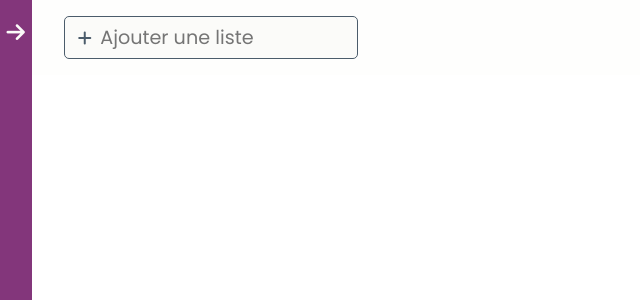
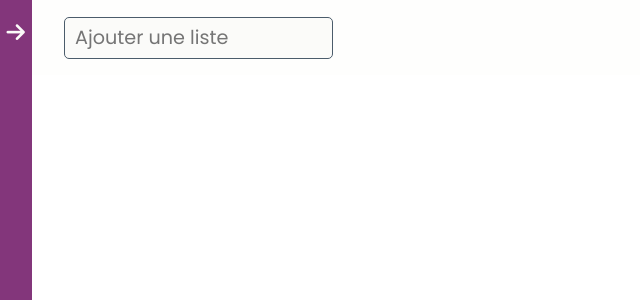
Before and after one commit to CoralieGa33/cda_projet_project_hive, a PHP site: template app/templates/board.php in a window 1280 px wide. Shown: the part 72-372 px from the top of the page, without its empty margins (0-640 px from the left). Run offline with PHP 8.4, Linux system fonts and the light colour scheme; the template is opened without the code that fills it, so the values that code supplies are empty; the visitor is signed in with stand-in values (Sample User, id 1); some libraries are stand-ins or nearby versions; some web fonts are replaced.

Commit message:
edit card fixed

```diff
--- a/api/Controller/CardController.php
+++ b/api/Controller/CardController.php
@@ -41,7 +41,6 @@ class CardController extends AbstractController
 
     public function editCard($post)
     {
-        if ($post) {
             $card = $this->cardRepository->findOne($post['cardId']);
             $card
                 ->setTitle($post["title"])
@@ -51,9 +50,8 @@ class CardController extends AbstractController
                 ->setListe_id($post["liste_id"]);
 
             $this->cardRepository->editCard($card);
-            $updatedCard = $this->CardRepository->findOne($post['cartId']);
+            $updatedCard = $this->cardRepository->findOne($post['cardId']);
             echo json_encode($updatedCard);
-        }
     }
 
     public function deleteCard($id)
--- a/app/css/style.css
+++ b/app/css/style.css
@@ -386,12 +386,6 @@ a {
   display: -webkit-box;
   display: -ms-flexbox;
   display: flex;
-}
-
-.board-header .add-liste-icon {
-  text-decoration: none;
-  color: #4B5C6B;
-  margin: 0.3rem;
 }
 
 .board-header .add-liste-input {
--- a/app/css/style.scss
+++ b/app/css/style.scss
@@ -341,12 +341,6 @@ a {
             border-radius: 5px;
             background-color: $light-color;
             display: flex;
-
-            &-icon{
-                text-decoration: none;
-                color:$grey-color;
-                margin: 0.3rem;
-            }
 
             &-input {
                 border: none;
--- a/app/js/board.js
+++ b/app/js/board.js
@@ -1,7 +1,7 @@
 let app = {
     // Penser à modifier ici l'adresse de votre API
     //baseUrl: 'http://localhost:81/Projets/cda_projet_project_hive/app/?api/',
-    baseUrl: 'http://localhost/cda/Projets/cda_projet_project_hive_1412/app/?api/',
+    baseUrl: 'http://localhost/cda/Projets/cda_projet_project_hive_1612/app/?api/',
 
     maxListeOrderNb: 0,
     loadedBoard: {
@@ -446,26 +446,29 @@ let app = {
         let cardNumber = $(event.currentTarget).parent().parent().children().length;
         //console.log(cardNumber);
 
-        if($(event.currentTarget).parent().parent().attr('card-id')) {
-            cardId = $(event.currentTarget).parent().parent().attr('card-id');
+        //console.log($(event.currentTarget).parent().attr('card-id'));
+        if($(event.currentTarget).parent().attr('card-id')) {
+            cardToEditId = $(event.currentTarget).parent().attr('card-id');
+            //console.log(cardToEditId);
             $.ajax({
                 url: app.baseUrl + 'card/update',
                 method: 'POST',
-                dataType: 'json',
                 data: {
                     title: cardTitleInput,
                     content: cardTextContent,
                     orderNb: cardNumber,
                     color: cardColor,
                     liste_id: listeId,
-                    cardId: cardId
+                    cardId: cardToEditId,
                 }
-            }).done(function(card) {
+            }).done(function(updatedCard) {
                 // Si c'est ok, je complète la nouvelle carte avec les infos reçues
                 // elle a déjà été créée dans le DOM lors du click sur le +
-                $(event.currentTarget).prev().find('.card-content-title').text(card.title);
-                $(event.currentTarget).prev().find('.card-content-description').text(card.content);
-                $(event.currentTarget).parent().css('border-color', card.color);
+                updatedCard = JSON.parse(updatedCard);
+                //console.log(updatedCard)
+                $(event.currentTarget).prev().find('.card-content-title').text(updatedCard.title);
+                $(event.currentTarget).prev().find('.card-content-description').text(updatedCard.content);
+                $(event.currentTarget).parent().css('border-color', updatedCard.color);
                 // masquage du form et apparition de la carte
                 $(event.currentTarget).addClass('is-hidden');
                 $(event.currentTarget).prev().removeClass('is-hidden');
--- a/app/templates/board.php
+++ b/app/templates/board.php
@@ -12,7 +12,7 @@
         <h2 class="board-title"></h2>
 
         <form class="add-liste" action="" method="POST">
-            <i class="fas fa-plus add-liste-icon"></i><input type="text" class="add-liste-input" placeholder="Ajouter une liste" name="add-liste">
+            <input type="text" class="add-liste-input" placeholder="Ajouter une liste" name="add-liste">
         </form>
     </div>
 
```
Also changed, not shown: 1 other file. Lines whose indentation alone changed are shown as unchanged.
